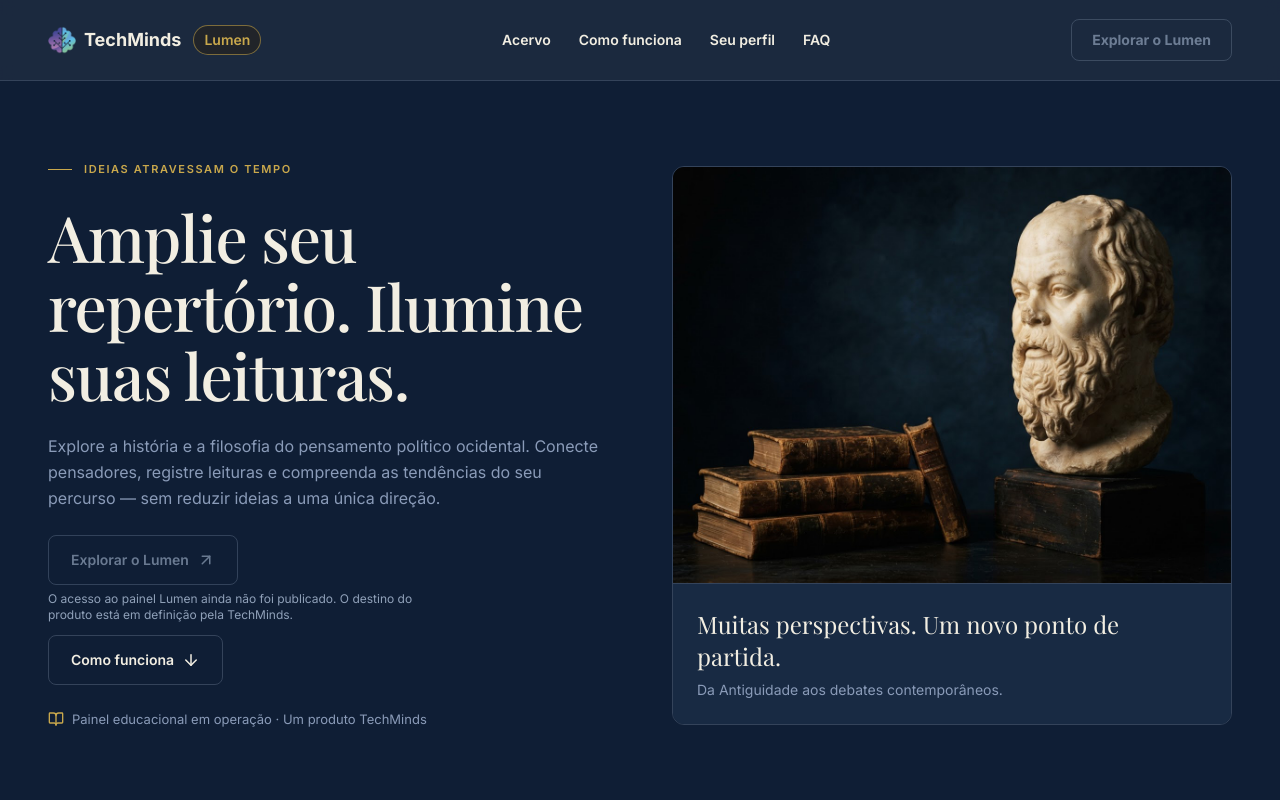
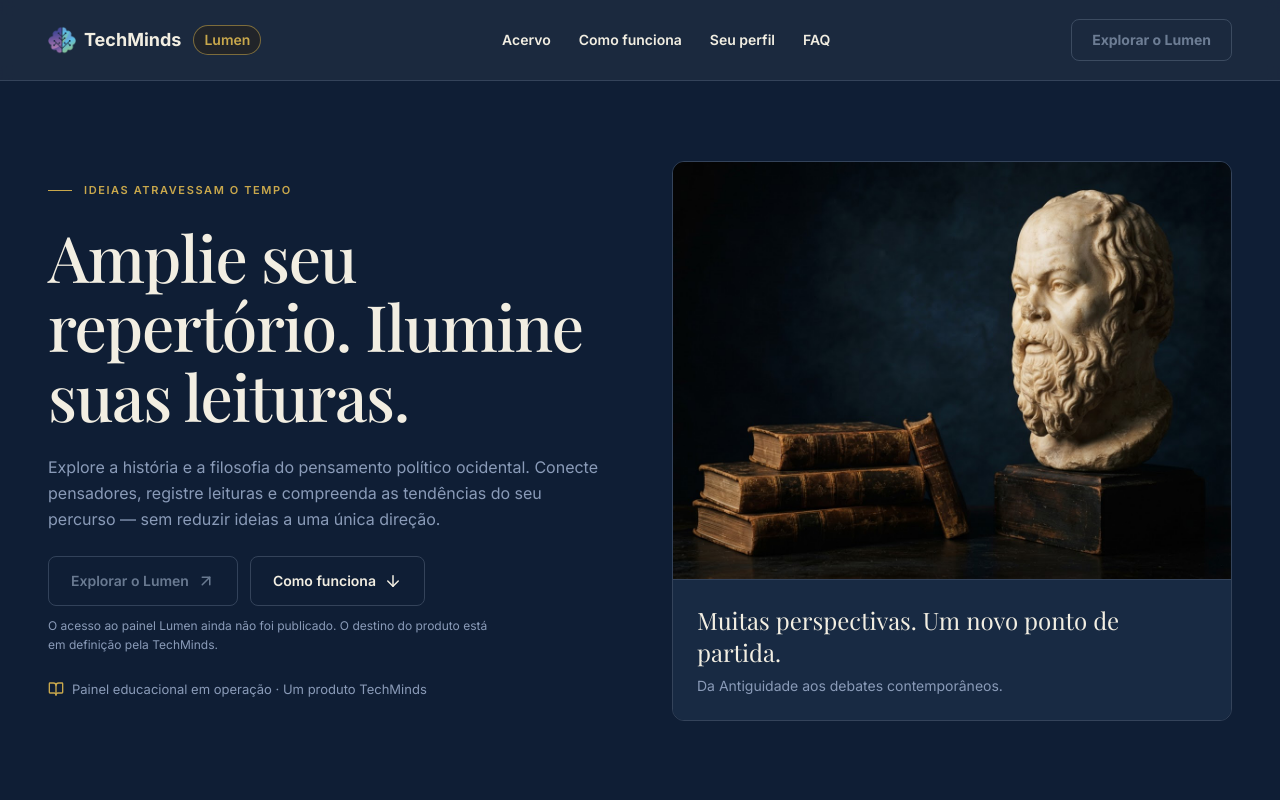
Before and after one commit to TechMinds-Group/Institucional_Landing_Page, a React (Vite) app: page /lumen in a window 1280 px wide. Shown: the top 800 px of the page. Built offline with nearby package versions, Linux system fonts and the light colour scheme; a web font is replaced by a local one.

Commit message:
style(RN-025-3): CTAs do hero do Lumen em linha horizontal (microcopy do gate abaixo da linha, tooltip/aria mantidos)

```diff
--- a/src/app/pages/landings/LumenPage.tsx
+++ b/src/app/pages/landings/LumenPage.tsx
@@ -228,11 +228,13 @@ export function LumenPage() {
               {c.hero.headline}
             </h1>
             <p className="max-w-xl leading-relaxed text-[#8A9BB8]">{c.hero.paragraph}</p>
-            <div className="flex flex-wrap gap-3" data-testid="lumen-hero-ctas">
+            <div className="flex flex-col items-start gap-2.5" data-testid="lumen-hero-ctas">
+              <div className="flex flex-wrap items-center gap-3">
                 <LandingCta
                   cta={{ label: c.hero.ctaExplore, kind: "disabled", reason: c.nav.ctaPending }}
                   microcopy={c.nav.ctaPending}
                   microcopyId="lumen-hero-cta-pending"
+                  microcopyHidden
                   testId="lumen-hero-cta-explore"
                   className={BTN_GOLD}
                 >
@@ -245,6 +247,15 @@ export function LumenPage() {
                 >
                   <ArrowDown size={18} aria-hidden />
                 </LandingCta>
+              </div>
+              {/* Microcopy do gate (RN-032) sob a linha de botões — frame #101:13395 */}
+              <p
+                id="lumen-hero-cta-pending"
+                data-testid="lumen-hero-cta-explore-microcopy"
+                className="max-w-md text-xs leading-relaxed text-[#8A9BB8]"
+              >
+                {c.nav.ctaPending}
+              </p>
             </div>
             {/* "Natureza do produto" do frame (mobile #101:13897) */}
             <p
```
Lines whose indentation alone changed are shown as unchanged.
